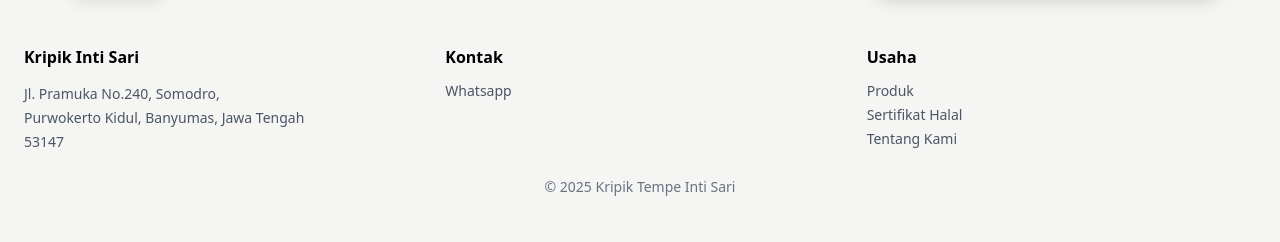
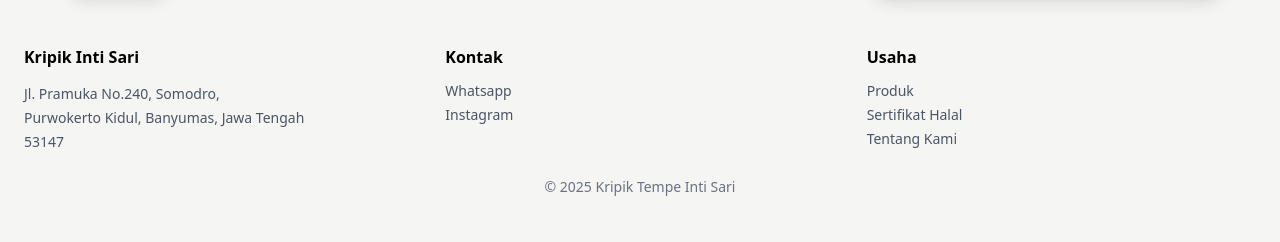
Before and after one commit to M-Fathul/Kripik-Tempe-Inti-Sari, a Laravel app: page / in a window 1280 px wide. Shown: the part 2407-2649 px from the top of the page. Run offline with Laravel 12, Linux system fonts and the light colour scheme; style sheets or scripts are compiled from the project's sources; parts of the project's set-up code (start-up, migrations or seed data) failed here and were passed over.

Commit message:
fac iocn

```diff
--- a/resources/views/layouts/app.blade.php
+++ b/resources/views/layouts/app.blade.php
@@ -6,6 +6,7 @@
     <meta name="viewport" content="width=device-width, initial-scale=1.0">
     <title>{{ $title ?? 'Kripik Tempe Inti Sari' }}</title>
     <script defer src="https://unpkg.com/alpinejs@3.x.x/dist/cdn.min.js"></script>
+    <link rel="icon" type="image/png" href="{{ asset('favicon.png') }}"/>
 
     @vite('resources/css/app.css')
     @vite('resources/js/app.js')
--- a/resources/views/layouts/footer.blade.php
+++ b/resources/views/layouts/footer.blade.php
@@ -15,6 +15,9 @@
             <ul class="text-sm text-gray-600 space-y-1">
                 <li>
                     <a href="https://wa.me/6281226000034" class="hover:text-primary">Whatsapp</a>
+                </li>
+                <li>
+                    <a href="https://www.instagram.com/intisarikripik/" class="hover:text-primary">Instagram</a>
                 </li>
             </ul>
         </div>
```
Also changed, not shown: public/favicon.png (added).
